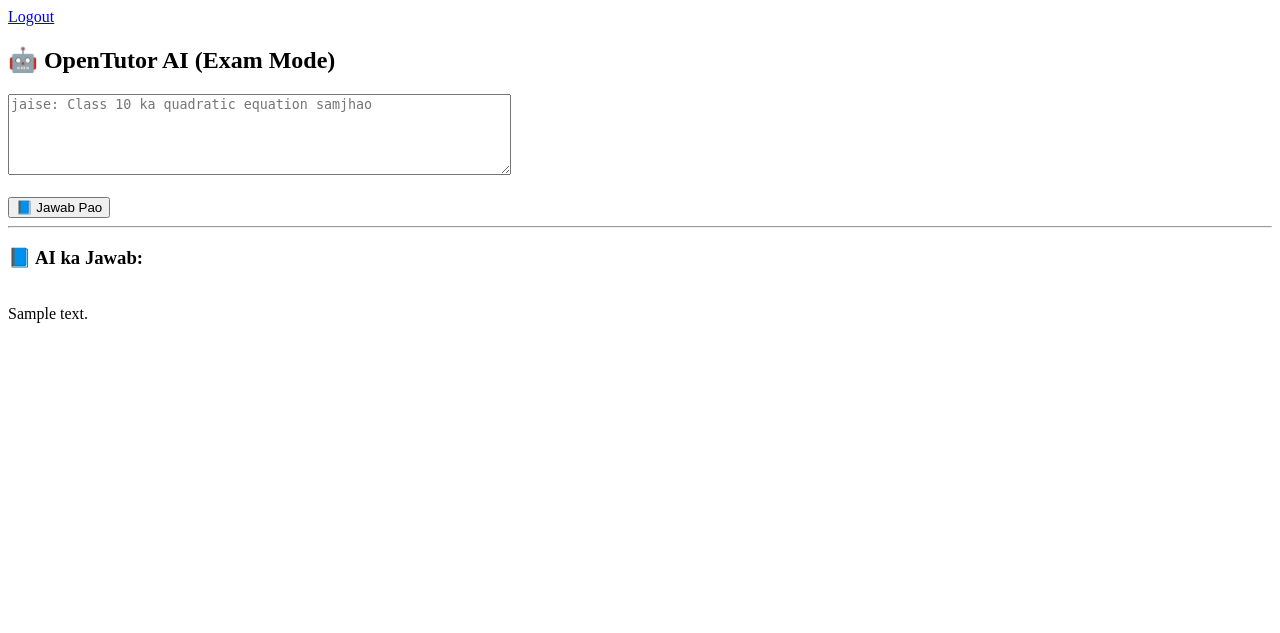
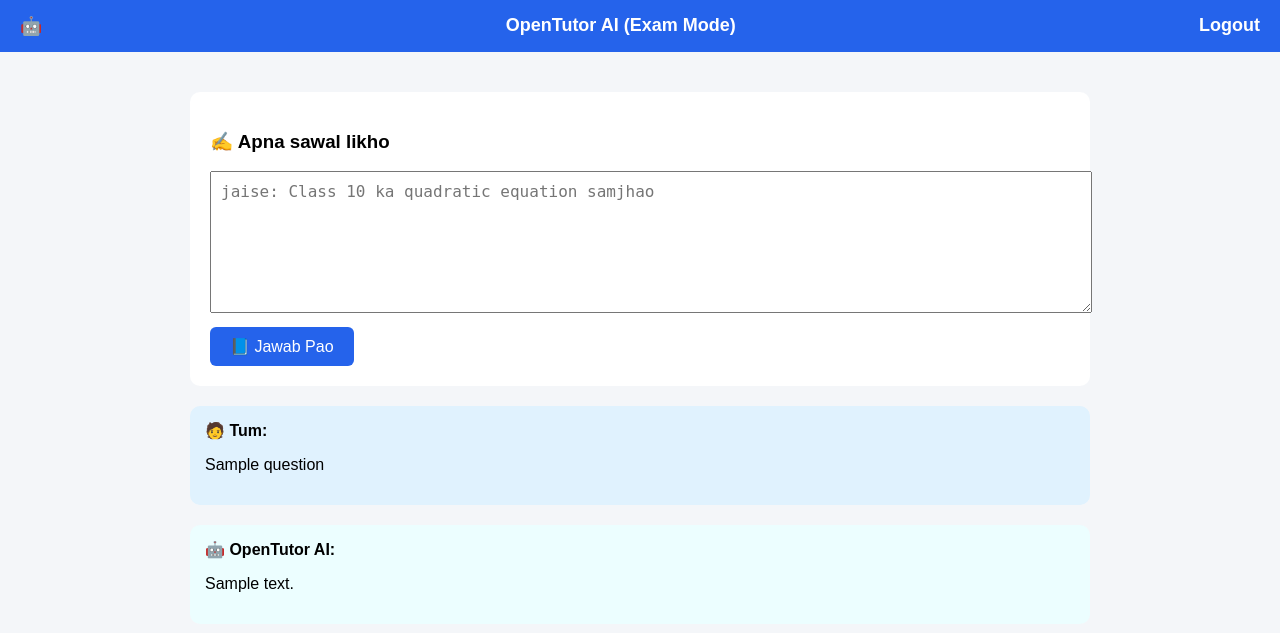
Before and after one commit to biharnewupdateofficial/hindi-ai-tool, a Flask app: template templates/index.html in a window 1280 px wide. Shown: the top 633 px of the page. Run offline with Flask 3, Linux system fonts and the light colour scheme; the template is opened without the code that fills it: most values are stand-ins (such as "Sample title", 1, 10 or a date in 2020).

Commit message:
final: OpenTutor AI full ChatGPT-like setup

```diff
--- a/app.py
+++ b/app.py
@@ -1,28 +1,18 @@
 import os
 from flask import Flask, render_template, request, redirect, session, url_for
-from flask_limiter import Limiter
-from flask_limiter.util import get_remote_address
 from openai import OpenAI
 
-# ---------------- CONFIG ----------------
 app = Flask(__name__)
-app.secret_key = "super-secret-key-change-later"
-
-limiter = Limiter(
-    get_remote_address,
-    app=app,
-    default_limits=["20 per minute"]
-)
+app.secret_key = "opentutor-secret-key"
 
 client = OpenAI(api_key=os.getenv("OPENAI_API_KEY"))
 
-# ---------------- LOGIN ----------------
 @app.route("/login", methods=["GET", "POST"])
 def login():
     if request.method == "POST":
-        name = request.form.get("name")
-        if name:
-            session["user"] = name
+        username = request.form.get("username")
+        if username:
+            session["user"] = username
             return redirect("/")
     return render_template("login.html")
 
@@ -31,38 +21,34 @@ def logout():
     session.clear()
     return redirect("/login")
 
-# ---------------- MAIN CHAT ----------------
 @app.route("/", methods=["GET", "POST"])
-@limiter.limit("10 per minute")
 def index():
     if "user" not in session:
         return redirect("/login")
 
     answer = None
+    question = None
+
     if request.method == "POST":
         question = request.form.get("question")
 
-        try:
-            response = client.chat.completions.create(
-                model="gpt-4o-mini",
-                messages=[
-                    {
-                        "role": "system",
-                        "content": "You are OpenTutor AI. Explain clearly in simple language with emojis and exam-focused points."
-                    },
-                    {
-                        "role": "user",
-                        "content": question
-                    }
-                ]
-            )
-            answer = response.choices[0].message.content
+        prompt = f"""
+Tum ek AI Tutor ho.
+Student ka sawal dhyaan se samjho aur
+clear headings, points, examples aur emojis ke saath jawab do.
 
-        except Exception as e:
-            answer = f"⚠️ Error: {str(e)}"
+Sawal:
+{question}
+"""
 
-    return render_template("index.html", answer=answer)
+        response = client.chat.completions.create(
+            model="gpt-4o-mini",
+            messages=[{"role": "user", "content": prompt}]
+        )
 
-# ---------------- RUN ----------------
+        answer = response.choices[0].message.content
+
+    return render_template("index.html", answer=answer, question=question)
+
 if __name__ == "__main__":
     app.run(debug=True)
--- a/requirements.txt
+++ b/requirements.txt
@@ -1,5 +1,3 @@
 flask
+openai>=1.0.0
 gunicorn
-python-dotenv
-flask-limiter
-openai>=1.0.0
--- a/static/style.css
+++ b/static/style.css
@@ -1,38 +1,90 @@
 body {
-  background:#eef3ff;
-  font-family: Arial;
-  padding:30px;
+    margin: 0;
+    font-family: Arial, sans-serif;
+    background: #f4f6f9;
+}
+
+.topbar {
+    background: #2563eb;
+    color: white;
+    padding: 15px 20px;
+    display: flex;
+    justify-content: space-between;
+    font-size: 18px;
+}
+
+.topbar a {
+    color: white;
+    text-decoration: none;
+    font-weight: bold;
+}
+
+.container {
+    max-width: 900px;
+    margin: 30px auto;
+    padding: 10px;
+}
+
+.chat-box {
+    background: white;
+    padding: 20px;
+    border-radius: 10px;
+}
+
+textarea {
+    width: 100%;
+    height: 120px;
+    padding: 10px;
+    font-size: 16px;
+}
+
+button {
+    margin-top: 10px;
+    padding: 10px 20px;
+    background: #2563eb;
+    color: white;
+    border: none;
+    border-radius: 6px;
+    font-size: 16px;
+    cursor: pointer;
+}
+
+.message {
+    margin-top: 20px;
+    padding: 15px;
+    border-radius: 10px;
+}
+
+.user {
+    background: #e0f2fe;
+}
+
+.ai {
+    background: #ecfeff;
+}
+
+pre {
+    white-space: pre-wrap;
+    font-family: inherit;
+}
+
+.center {
+    display: flex;
+    justify-content: center;
+    align-items: center;
+    height: 100vh;
 }
 
 .card {
-  background:white;
-  max-width:800px;
-  margin:auto;
-  padding:25px;
-  border-radius:12px;
-  box-shadow:0 10px 25px rgba(0,0,0,0.1);
+    background: white;
+    padding: 30px;
+    border-radius: 10px;
+    width: 300px;
+    text-align: center;
 }
 
-textarea {
-  width:100%;
-  height:120px;
-  padding:10px;
+input {
+    width: 100%;
+    padding: 10px;
+    margin-bottom: 10px;
 }
-
-button {
-  margin-top:10px;
-  padding:10px 20px;
-  background:#2563eb;
-  color:white;
-  border:none;
-  border-radius:6px;
-  cursor:pointer;
-}
-
-.answer {
-  margin-top:20px;
-  background:#f1f5ff;
-  padding:15px;
-  border-left:4px solid #2563eb;
-  white-space:pre-wrap;
-}
--- a/templates/index.html
+++ b/templates/index.html
@@ -2,28 +2,38 @@
 <html>
 <head>
     <title>OpenTutor AI</title>
+    <link rel="stylesheet" href="/static/style.css">
 </head>
 <body>
 
-<a href="/logout">Logout</a>
+<div class="topbar">
+    🤖 <b>OpenTutor AI (Exam Mode)</b>
+    <a href="/logout">Logout</a>
+</div>
 
-<h2>🤖 OpenTutor AI (Exam Mode)</h2>
+<div class="container">
 
-<form method="POST">
-    <textarea name="question" rows="5" cols="60"
-        placeholder="jaise: Class 10 ka quadratic equation samjhao"
-        required></textarea><br><br>
-    <button type="submit">📘 Jawab Pao</button>
-</form>
+    <form method="POST" class="chat-box">
+        <h3>✍️ Apna sawal likho</h3>
+        <textarea name="question" placeholder="jaise: Class 10 ka quadratic equation samjhao" required></textarea>
+        <button type="submit">📘 Jawab Pao</button>
+    </form>
 
-<hr>
+    {% if question %}
+    <div class="message user">
+        <b>🧑 Tum:</b>
+        <p>{{ question }}</p>
+    </div>
+    {% endif %}
 
-{% if answer %}
-<h3>📘 AI ka Jawab:</h3>
-<div style="white-space: pre-wrap;">
-{{ answer }}
+    {% if answer %}
+    <div class="message ai">
+        <b>🤖 OpenTutor AI:</b>
+        <pre>{{ answer }}</pre>
+    </div>
+    {% endif %}
+
 </div>
-{% endif %}
 
 </body>
 </html>
```
Also changed, not shown: templates/login.html (+7 -2 lines).
